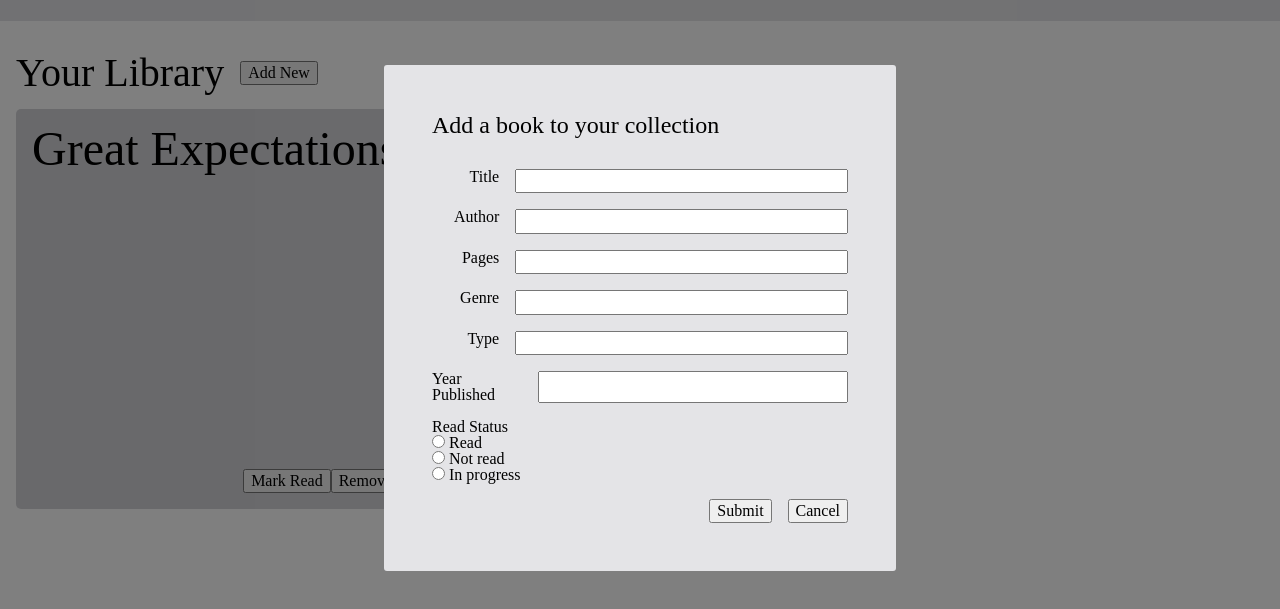
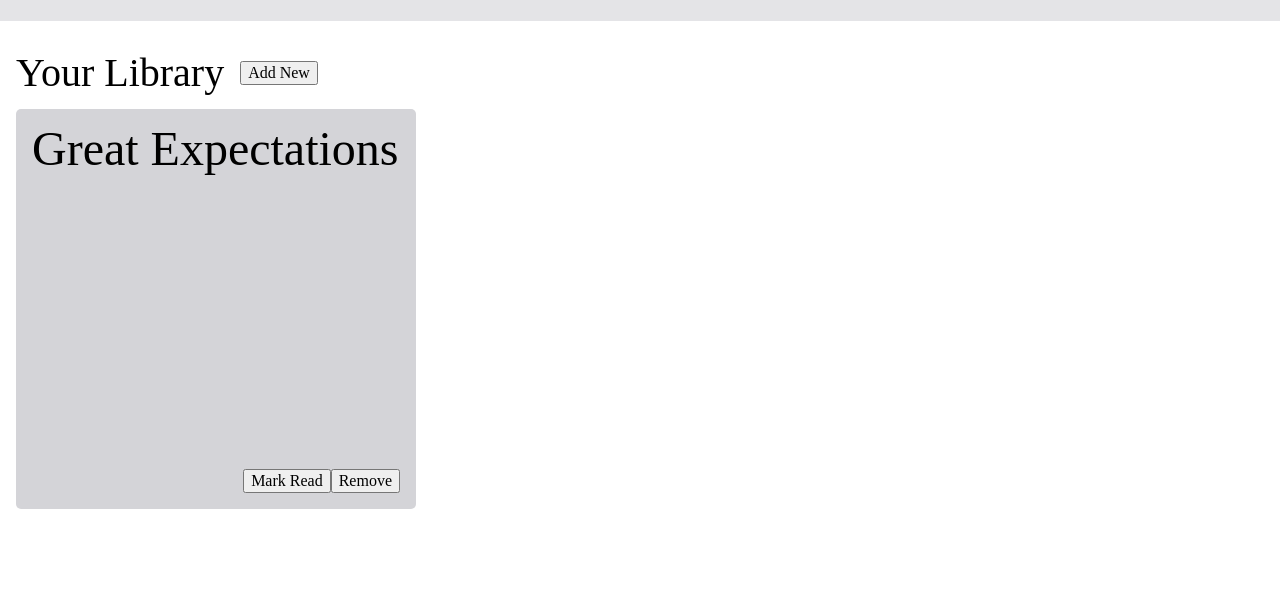
Before and after one commit to BrwnStallion/library, a plain HTML site: page index.html in a window 1280 px wide. Shown: the part 95-704 px from the top of the page. Drawn offline with Linux system fonts and the light colour scheme.

Commit message:
feat: add dialog; remove overlay
Dialog element makes the pop-up form easier to handle and control

```diff
--- a/index.html
+++ b/index.html
@@ -47,8 +47,8 @@
             </div> -->
         </div>
     </div>
-    <div class="form-overlay">
-        <form action="" method="get" class="book-form">
+    <dialog class="form-overlay">
+        <form action="" method="get" class="book-form" id="book-form">
             <h2>Add a book to your collection</h2>
             <div class='form-row'>
                 <label for="title">Title</label>
@@ -94,9 +94,11 @@
                 </ul>
             </fieldset>
             <div class="form-row">
-                <button>Submit</button><button>Cancel</button>
+                <button form="book-form" id="submit" type="submit"
+                >Submit</button><button id="cancel" formmethod="dialog"
+                >Cancel</button>
             </div>
         </form>
-    </div>
+    </dialog>
 </body>
 </html>
```
